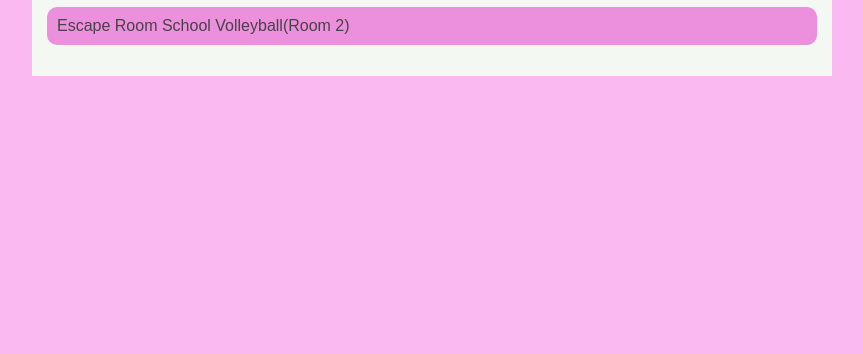
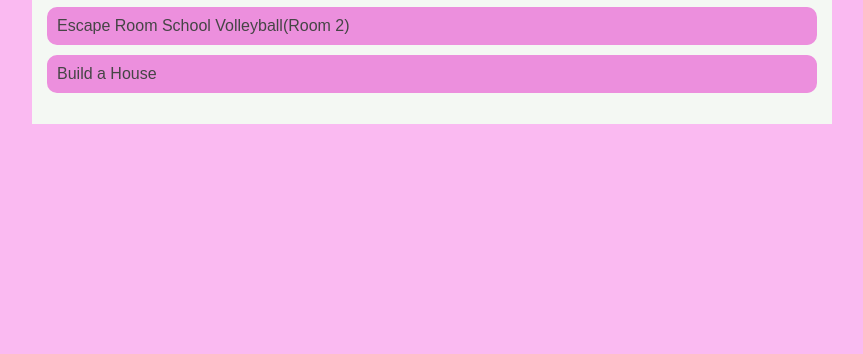
Before and after one commit to Jaleahirvin/Jaleahirvin.github.io, a plain HTML site: page portfolio.html in a window 1280 px wide. Shown: the part 446-800 px from the top of the page, without its empty margins (208-1071 px from the left). Drawn offline with Linux system fonts and the light colour scheme.

Commit message:
added Build a House website

```diff
--- a/portfolio.html
+++ b/portfolio.html
@@ -44,7 +44,7 @@
 
 <li><a href = "https://www.khanacademy.org/computer-programming/spin-off-of-project-fish-tank/5741250448834560">Fish Tank</a></li>
 <li><a href = "https://www.khanacademy.org/computer-programming/escape-room-anna-jaleah-payton-qwanye/6429872252633088">Escape Room School Volleyball(Room 2)</a></li>
-
+<li><a href = "https://www.khanacademy.org/computer-programming/spin-off-of-party-4-u-by-jaleah-irvin/5921211604385792">Build a House</a></li>
 
           </ul>
         </div>
```
